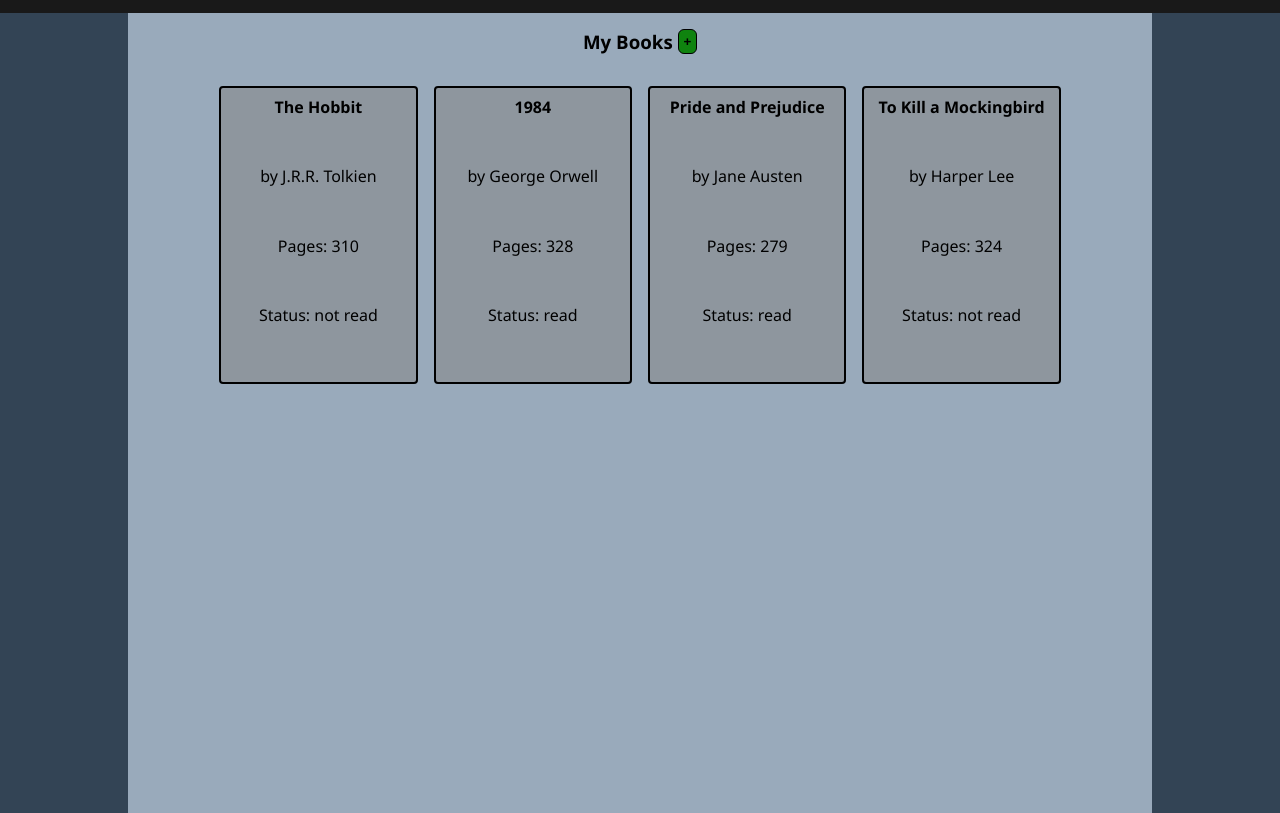
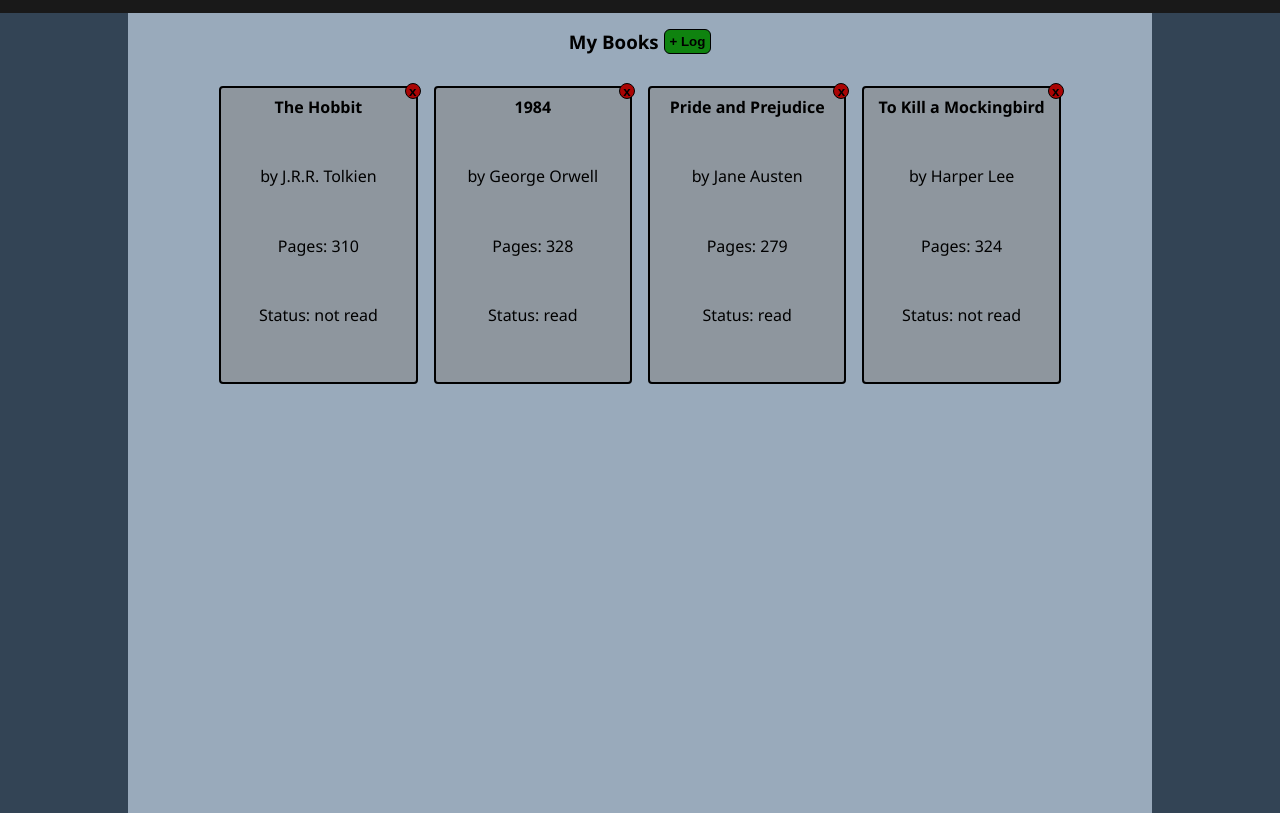
Before and after one commit to Arun-01k/book-library, a plain HTML site: page index.html in a window 1280 px wide. Shown: the part 62-875 px from the top of the page. Drawn offline with Linux system fonts and the light colour scheme.

Commit message:
Implement remove button for deleting books from the UI

```diff
--- a/index.html
+++ b/index.html
@@ -14,7 +14,7 @@
 
         <div id="sub-header-container">
             <h3>My Books</h3>
-            <button id="add-book">+</button>
+            <button id="add-book">+ Log</button>
             <dialog id="dialog">
                 <form method="dialog">
                     <div>
--- a/script.js
+++ b/script.js
@@ -31,8 +31,13 @@ const booksDisplayContainer = document.querySelector("#for-books-display");
 function dynamicBookAddition() {
     booksDisplayContainer.innerHTML = '';
     myLibrary.forEach((item)=> {
+        const removeBtn = document.createElement("button");
+        removeBtn.classList.add("removeBtn");
+        removeBtn.textContent = 'x';
+
         const content = document.createElement("div");
         content.classList.add("cards");
+        content.dataset.id = item.id;
 
         const title = document.createElement("h4");
         title.classList.add("title");
@@ -50,7 +55,7 @@ function dynamicBookAddition() {
         status.classList.add("status");
         status.textContent = `Status: ${item.read}`;
 
-        content.append(title, author, pages, status);
+        content.append(removeBtn, title, author, pages, status);
         booksDisplayContainer.append(content);
     }
     );
@@ -84,3 +89,13 @@ form.addEventListener("submit", (e)=> {
 
 const closeBtn = document.querySelector("#close-btn")
 closeBtn.addEventListener("click", ()=> dialog.close());
+
+booksDisplayContainer.addEventListener("click", (e)=> {
+    if(e.target.classList.contains("removeBtn")) {
+        const removeCard = e.target.closest(".cards");
+
+        const removeCardId = myLibrary.findIndex(item => item.id = removeCard.dataset.id);
+        myLibrary.splice(removeCardId, 1);
+        removeCard.remove();
+    }
+})
--- a/styles.css
+++ b/styles.css
@@ -50,10 +50,23 @@ header {
     padding: 0.5rem;
     background-color: rgb(142, 150, 158);
     border-radius: 4px;
+    position: relative;
 }
 
 .cards > * {
     flex: 1;
+}
+
+.removeBtn {
+    position: absolute;
+    top: -5px;
+    right: -5px;
+    border: 1px solid black;
+    background-color: rgb(170, 4, 4);
+    height: 1rem;
+    width: 1rem;
+    border-radius: 50%;
+    font-weight: 700;
 }
 
 #add-book {
```
